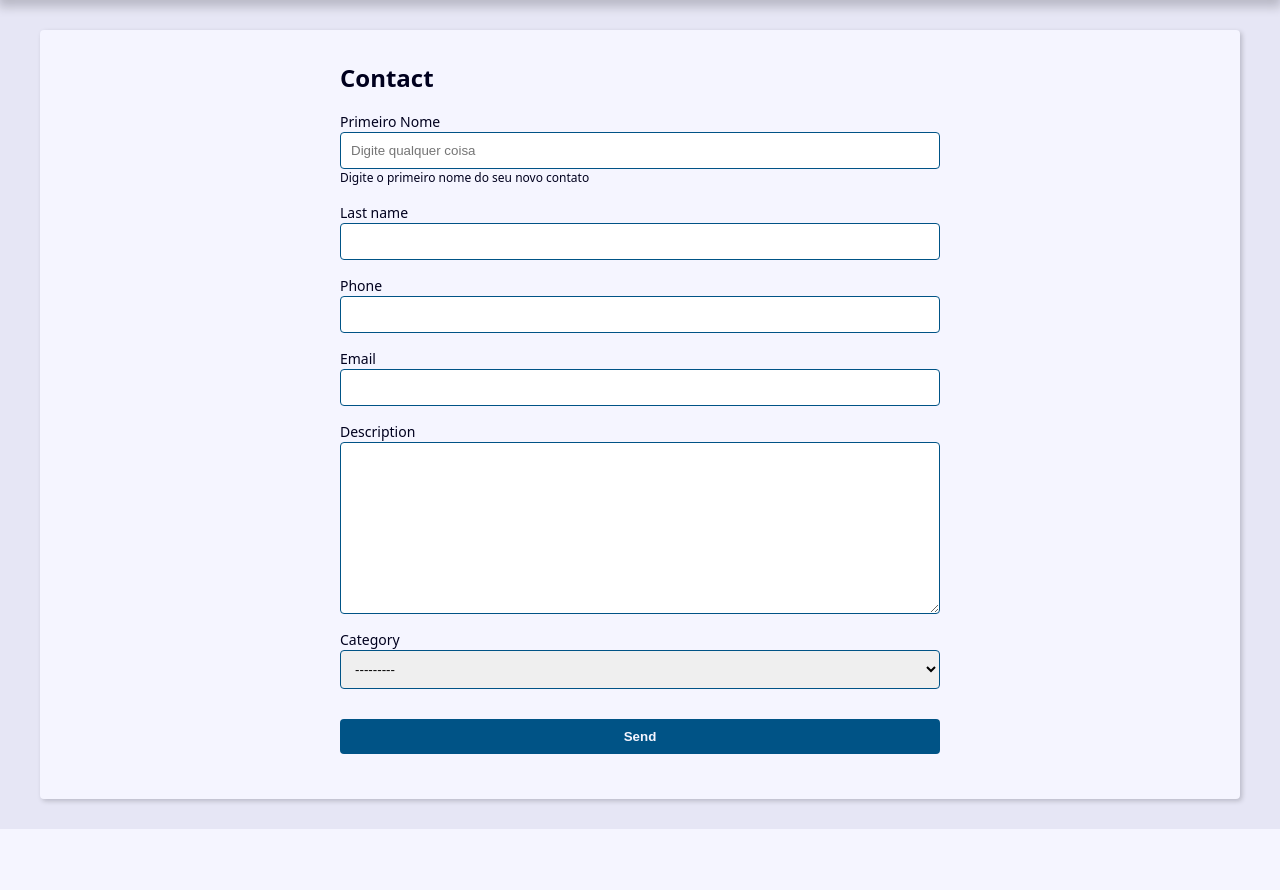
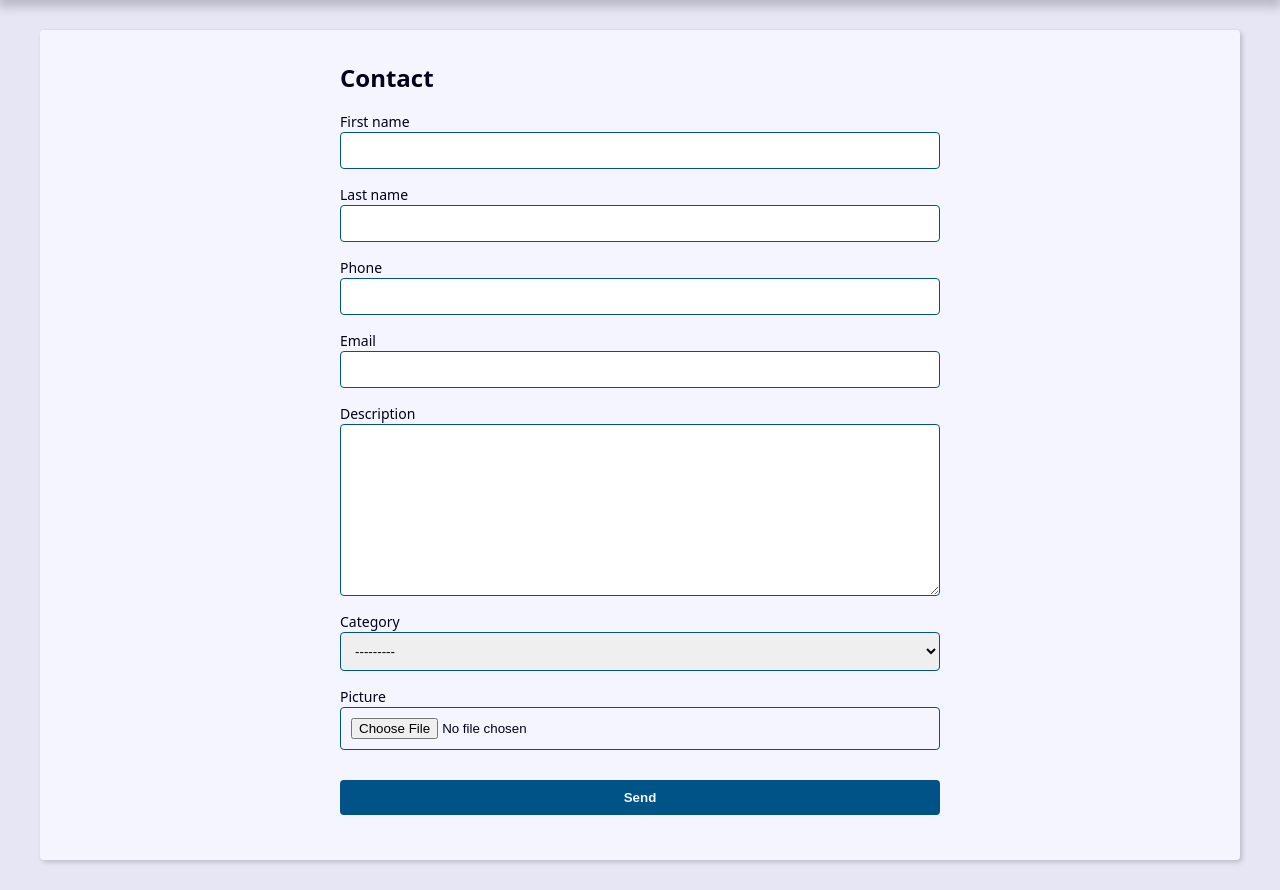
Before and after one commit to lucasmelosilva/agenda, a Django app: page /contact/create in a window 1280 px wide. Shown: the part 239-1129 px from the top of the page. Before the commit the page ends 1068 px from the top, so only its background shows below. Run offline with Django 5.2, Linux system fonts and the light colour scheme; tables that the repository leaves empty hold one stand-in row (values such as "Sample post").

Commit message:
add img into create and update form

```diff
--- a/contact/forms.py
+++ b/contact/forms.py
@@ -11,24 +11,13 @@
     It includes fields for first_name, last_name, and phone, and overrides
     the clean() method to add two validation errors to the form."""
 
-    first_name = forms.CharField(
-        widget=forms.TextInput(
+    picture = forms.ImageField(
+        widget=forms.FileInput(
             attrs={
-                'class': 'clase-a classe-b',
-                'placeholder': 'Digite qualquer coisa'
+                'accept': 'image/*',
             }
-        ),
-        label='Primeiro Nome',
-        help_text='Digite o primeiro nome do seu novo contato'
+        )
     )
-
-    def __init__(self, *args, **kwargs):
-        super().__init__(*args, **kwargs)
-
-        # self.fields['first_name'].widget.attrs.update({
-        #     'class': 'clase-a classe-b',
-        #     'placeholder': 'Digite qualquer coisa'
-        # })
 
     class Meta:
         """
@@ -39,15 +28,8 @@
         fields = (
             'first_name', 'last_name', 'phone',
             'email', 'description', 'category',
+            'picture',
         )
-        # widgets = {
-        #     'first_name': forms.Textarea(
-        #         attrs={
-        #             'class': 'clase-a classe-b',
-        #             'placeholder': 'Digite qualquer coisa'
-        #         }
-        #     )
-        # }
 
     def clean(self):
         cleaned_data = self.cleaned_data
@@ -66,6 +48,12 @@
         return super().clean()
 
     def clean_first_name(self):
+        """Overrides the `clean_first_name` method to validate the `first_name`
+        field. If the `first_name` is equal to 'ABC', it adds a validation
+        error to the `first_name` field with the message 'Veio do add_error'
+        and the error code 'invalid'. Finally,
+        it returns the cleaned `first_name` value."""
+
         first_name = self.cleaned_data.get('first_name')
         if first_name == 'ABC':
             self.add_error(
--- a/contact/templates/contact/create.html
+++ b/contact/templates/contact/create.html
@@ -25,6 +25,12 @@
               </p>
             {% endif %}
           </div>
+
+          {% if field.name == 'picture' and field.value.url %}
+            <div class="form-group">
+              <img src="{{ field.value.url }}" alt="">
+            </div>
+          {% endif %}
         {% endfor %}
       </div>
 
--- a/contact/views/contact_forms.py
+++ b/contact/views/contact_forms.py
@@ -12,7 +12,7 @@
     form_action = reverse('contact:create')
 
     if request.method == 'POST':
-        form = ContactForm(request.POST)
+        form = ContactForm(request.POST, request.FILES)
         context = {
             'form': form,
             'form_action': form_action,
@@ -46,7 +46,7 @@
     form_action = reverse('contact:update', args=(contact_id,))
 
     if request.method == 'POST':
-        form = ContactForm(request.POST, instance=contact)
+        form = ContactForm(request.POST, request.FILES, instance=contact)
         context = {
             'form': form,
             'form_action': form_action,
```
